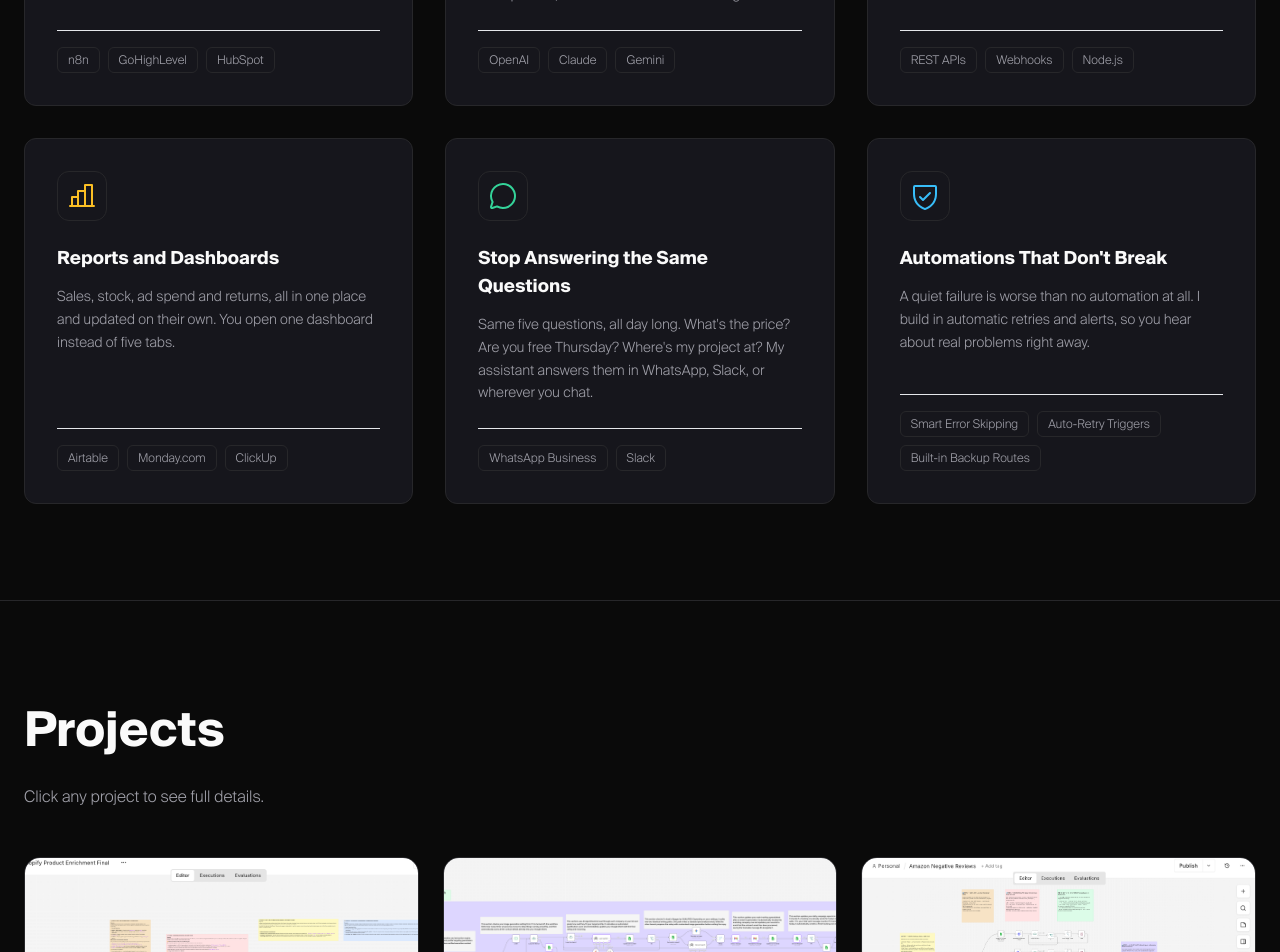
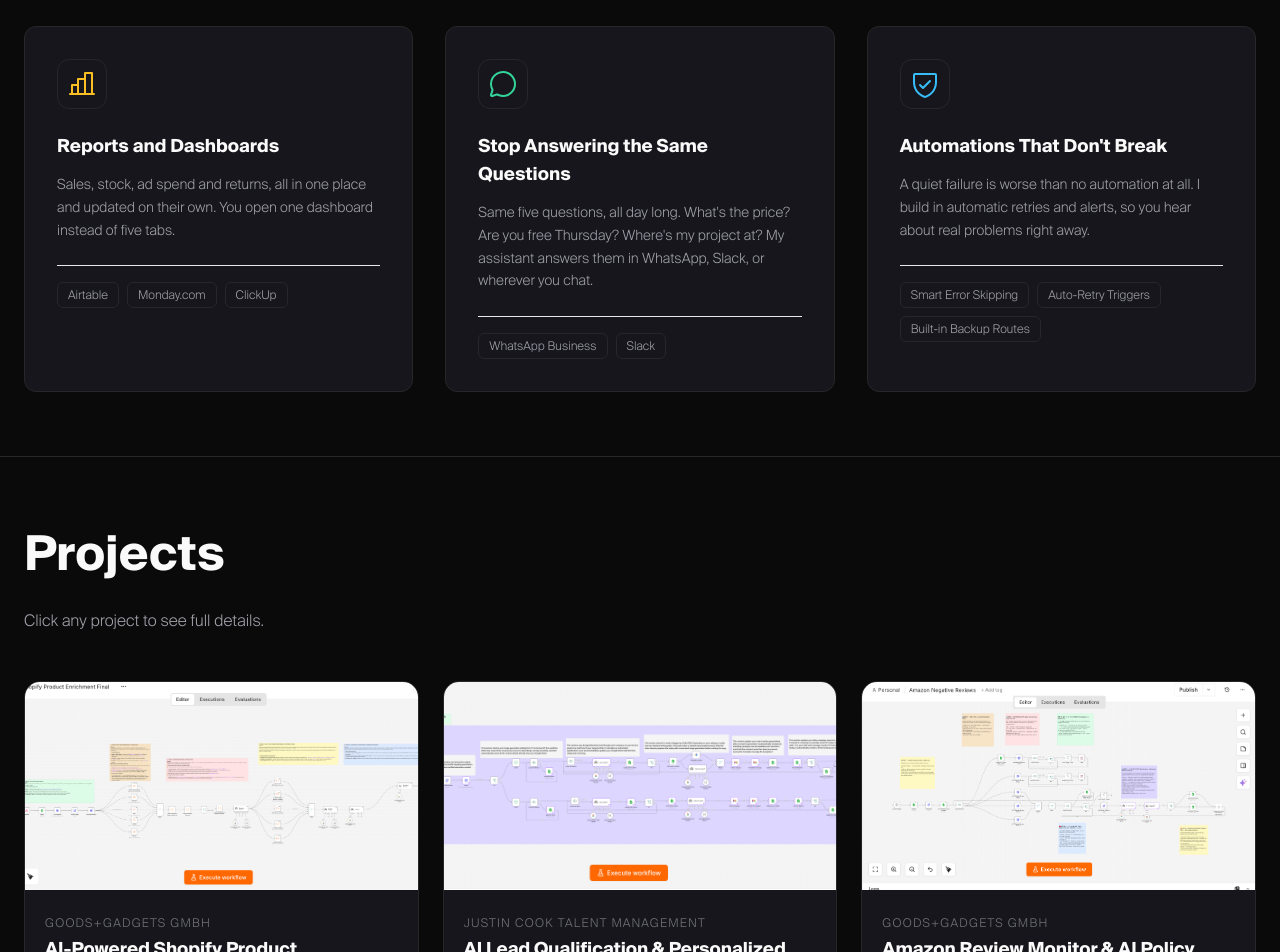
Before and after one commit to HeisenMike/Mike-s-portfolio, a React (Vite) app: page / in a window 1280 px wide. Shown: the part 1520-2472 px from the top of the page. Built offline with nearby package versions, Linux system fonts and the light colour scheme.

Commit message:
fixed website look

```diff
--- a/src/components/About.jsx
+++ b/src/components/About.jsx
@@ -3,7 +3,7 @@ import aboutPhoto from '../assets/About-photo.png';
 
 const About = () => {
   return (
-    <section id="about" className="py-20 bg-[var(--bg-primary)] relative">
+    <section id="about" className="py-16 bg-[var(--bg-primary)] relative">
       <div className="container mx-auto px-6">
         <div className="grid md:grid-cols-[40%_60%] gap-12 items-stretch">
           <div className="md:order-2 order-2 h-full rounded-2xl overflow-hidden">
--- a/src/components/Footer.jsx
+++ b/src/components/Footer.jsx
@@ -4,7 +4,7 @@ import { Linkedin, Mail, MessageCircle } from 'lucide-react';
 
 const Footer = () => {
   return (
-    <footer className="py-16 bg-[var(--bg-primary)] border-t border-[var(--border-primary)]">
+    <footer className="py-12 bg-[var(--bg-primary)] border-t border-[var(--border-primary)]">
       <div className="container mx-auto px-6">
         <div className="grid md:grid-cols-2 gap-12 mb-16">
           <div>
--- a/src/components/Hero.jsx
+++ b/src/components/Hero.jsx
@@ -6,7 +6,7 @@ import WorkflowVisualization from './WorkflowVisualization';
 
 const Hero = () => {
   return (
-    <section id="hero" className="relative pt-32 pb-24 md:pt-40 md:pb-32 bg-[var(--bg-primary)] text-[var(--text-primary)] overflow-hidden">
+    <section id="hero" className="relative pt-24 pb-16 md:pt-32 md:pb-20 bg-[var(--bg-primary)] text-[var(--text-primary)] overflow-hidden">
       {/* Background ambient glows */}
       <div className="absolute top-1/4 left-1/2 -translate-x-1/2 -translate-y-1/2 w-[600px] h-[600px] bg-gradient-to-tr from-[#1C0C30]/40 via-violet-900/10 to-transparent rounded-full blur-[140px] pointer-events-none dark:block hidden" />
       <div className="absolute -top-40 -right-40 w-96 h-96 bg-fuchsia-900/10 rounded-full blur-[100px] pointer-events-none dark:block hidden" />
--- a/src/components/Projects.jsx
+++ b/src/components/Projects.jsx
@@ -325,7 +325,7 @@ const Projects = () => {
   const [selectedProject, setSelectedProject] = useState(null);
 
   return (
-    <section id="projects" className="py-24 bg-[var(--bg-primary)] border-t border-[var(--border-primary)]">
+    <section id="projects" className="py-16 bg-[var(--bg-primary)] border-t border-[var(--border-primary)]">
       <div className="container mx-auto px-6">
         <div className="mb-12">
           <h2 className="text-[48px] text-[var(--text-primary)] font-heading font-bold mb-4">Projects</h2>
--- a/src/components/Services.jsx
+++ b/src/components/Services.jsx
@@ -49,7 +49,7 @@ const services = [
 
 const Services = () => {
   return (
-    <section id="services" className="py-24 bg-[var(--bg-primary)] border-t border-[var(--border-primary)] relative">
+    <section id="services" className="py-16 bg-[var(--bg-primary)] border-t border-[var(--border-primary)] relative">
 
       <div className="container mx-auto px-6 relative z-10">
         <div className="max-w-2xl mb-16">
@@ -65,7 +65,7 @@ const Services = () => {
           {services.map((service, index) => (
             <div
               key={index}
-              className="bg-[var(--bg-card)] p-8 rounded-xl border border-[var(--border-primary)] flex flex-col justify-between hover:border-[var(--accent-violet)]/50 hover:bg-[var(--bg-card-hover)] transition-all duration-300"
+              className="bg-[var(--bg-card)] p-8 rounded-xl border border-[var(--border-primary)] flex flex-col hover:border-[var(--accent-violet)]/50 hover:bg-[var(--bg-card-hover)] transition-all duration-300"
             >
               <div>
                 <div className="mb-6 inline-flex items-center justify-center p-2 rounded-xl bg-[var(--bg-tertiary)] border border-[var(--border-primary)]">
--- a/src/components/Testimonial.jsx
+++ b/src/components/Testimonial.jsx
@@ -15,7 +15,7 @@ const testimonials = [
 
 export default function SocialProof() {
   return (
-    <section className="bg-[var(--bg-primary)] px-8 py-20 border-t border-[var(--border-primary)] border-b border-[var(--border-primary)]">
+    <section className="bg-[var(--bg-primary)] px-8 py-12 border-t border-[var(--border-primary)] border-b border-[var(--border-primary)]">
       <div className="max-w-4xl mx-auto">
         <p className="text-xs font-medium tracking-widest uppercase text-[var(--text-muted)] mb-4">
           Client feedback
```
